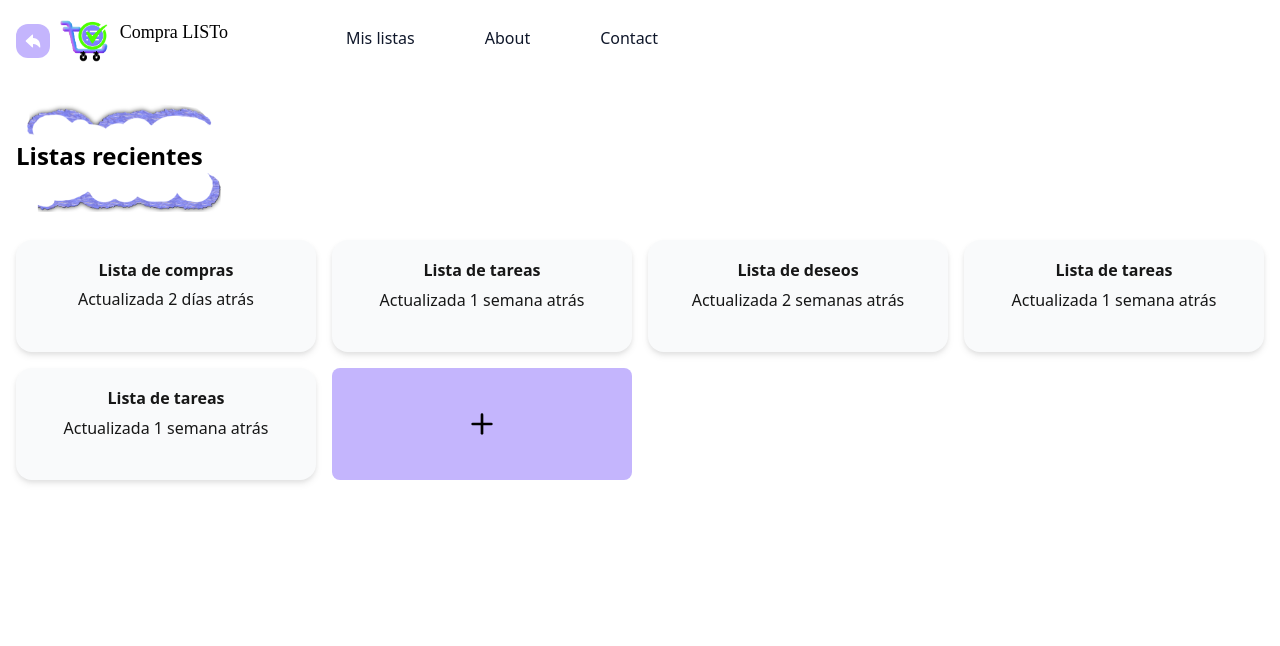
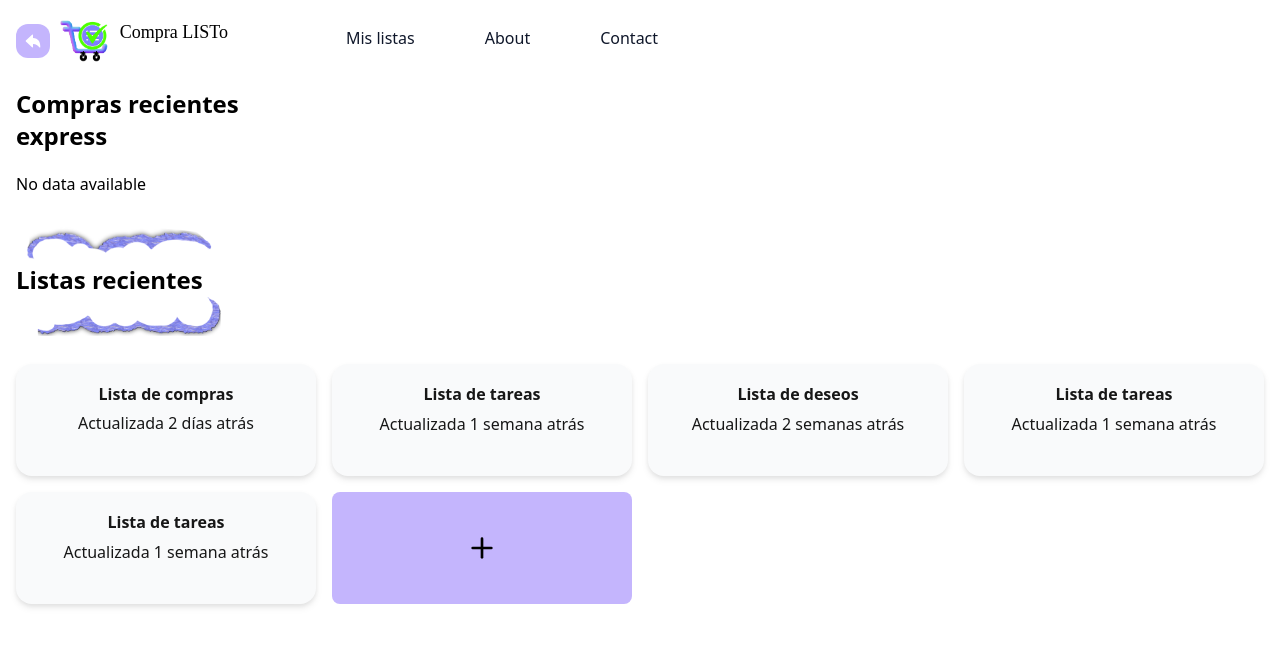
Before and after one commit to No-Country/s7-11-t-javareact, a React (Vite) app in the folder client/: page /Home in a window 1280 px wide. Shown: the top 646 px of the page. Built offline with nearby package versions, Linux system fonts and the light colour scheme; some icons are missing; a web font is replaced by a local one.

Commit message:
feat: compras recientes en home

```diff
--- a/client/src/pages/Home/index.jsx
+++ b/client/src/pages/Home/index.jsx
@@ -10,9 +10,37 @@ const Home = () => {
     { id: 2, name: "Lista de tareas", date: "1 semana atrás" },
     { id: 2, name: "Lista de tareas", date: "1 semana atrás" },
   ];
-
+  const getStorageProducts = localStorage.getItem("selectItemState");
+  const parsedData = JSON.parse(getStorageProducts);
   return (
     <div className="z-0 mx-auto p-4 grid grid-cols-1 gap-4 h-full md:grid-cols-2 lg:grid-cols-4">
+       <div className="w-full">
+        <h1 className="text-2xl font-bold pb-5">Compras recientes express</h1>
+        {
+        parsedData === null ? <div> No data available</div> : <ul className=" w-full max-h-60 border border-b-2 border-gray-400 rounded-md overflow-x-hidden overflow-y-auto flex flex-col">
+        <div className="flex justify-between p-1">
+          <h3 className=" font-bold">Producto</h3>
+          <h3 className="font-bold">Cantidad</h3>
+        </div>
+        {parsedData
+          .reverse()
+          .slice(0, 5)
+          .map((product) => (
+            <li
+              key={product.id}
+              className="w-full flex justify-between px-2 py-1"
+            >
+              <div className="w-72 flex gap-1 justify-start items-center border-r-2 border-black">
+                <div>{product.name}</div>
+              </div>
+              <div className="w-full flex justify-end items-center gap-2 bg-[#ecf6fd]">
+                <div>{product.quantity}x</div>
+              </div>
+            </li>
+          ))}
+      </ul>
+}
+      </div>
       <div className="col-span-full flex justify-between items-center h-full mb-6">
         <div className="flex items-center text-end h-28 w-full bg-contain bg-no-repeat bg-[url('../../assets/images/Cloud.png')]">
           <h1 className="text-center text-2xl font-bold">Listas recientes</h1>
```
